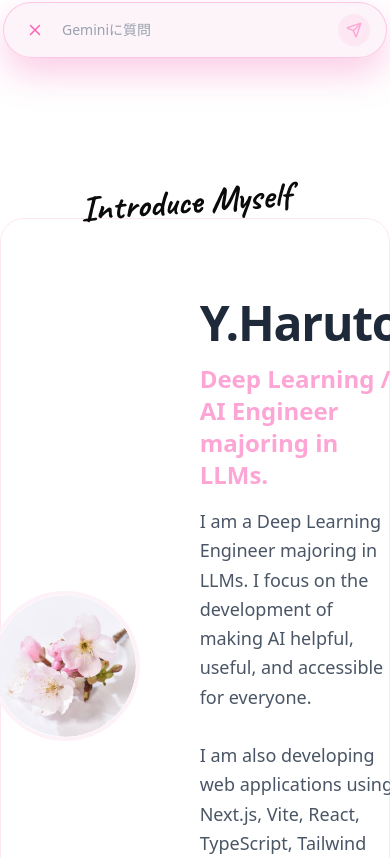
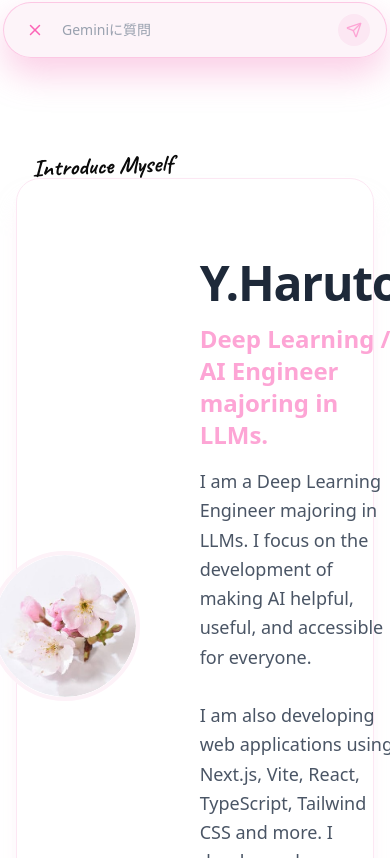
Before and after one commit to yharuto0917/ai-powered-profile-site, a Next.js app: page / in a window 390 px wide. Shown: the part 746-1604 px from the top of the page. Built offline with nearby package versions, Linux system fonts and the light colour scheme.

Commit message:
Adjust IntroBox layout for mobile

```diff
--- a/src/components/IntroduceMySelf/IntroBox.tsx
+++ b/src/components/IntroduceMySelf/IntroBox.tsx
@@ -4,16 +4,18 @@ import IntroBoxIn from "./IntroBoxIn";
 
 export default function IntroBox() {
     return (
-        <div id="about" className="mt-20 mb-80">
+        <div id="about" className="mt-12 sm:mt-20 mb-36 sm:mb-80">
             <motion.div
                 initial={{ opacity: 0, y: 24 }}
                 whileInView={{ opacity: 1, y: 0 }}
                 transition={{ duration: 0.6, ease: "easeOut" }}
                 viewport={{ once: true, amount: 0.4 }}
-                className="flex justify-center"
+                className="flex justify-center px-4 sm:px-6"
             >
                 <div className="w-full max-w-[65rem]">
-                    <h2 className="title-font text-4xl font-bold -rotate-4 ml-20 z-5 relative">Introduce Myself</h2>
+                    <h2 className="title-font text-2xl sm:text-3xl md:text-4xl font-bold -rotate-2 md:-rotate-4 ml-4 sm:ml-12 md:ml-20 z-5 relative">
+                        Introduce Myself
+                    </h2>
                     <IntroBoxIn />
                 </div>
             </motion.div>
```
